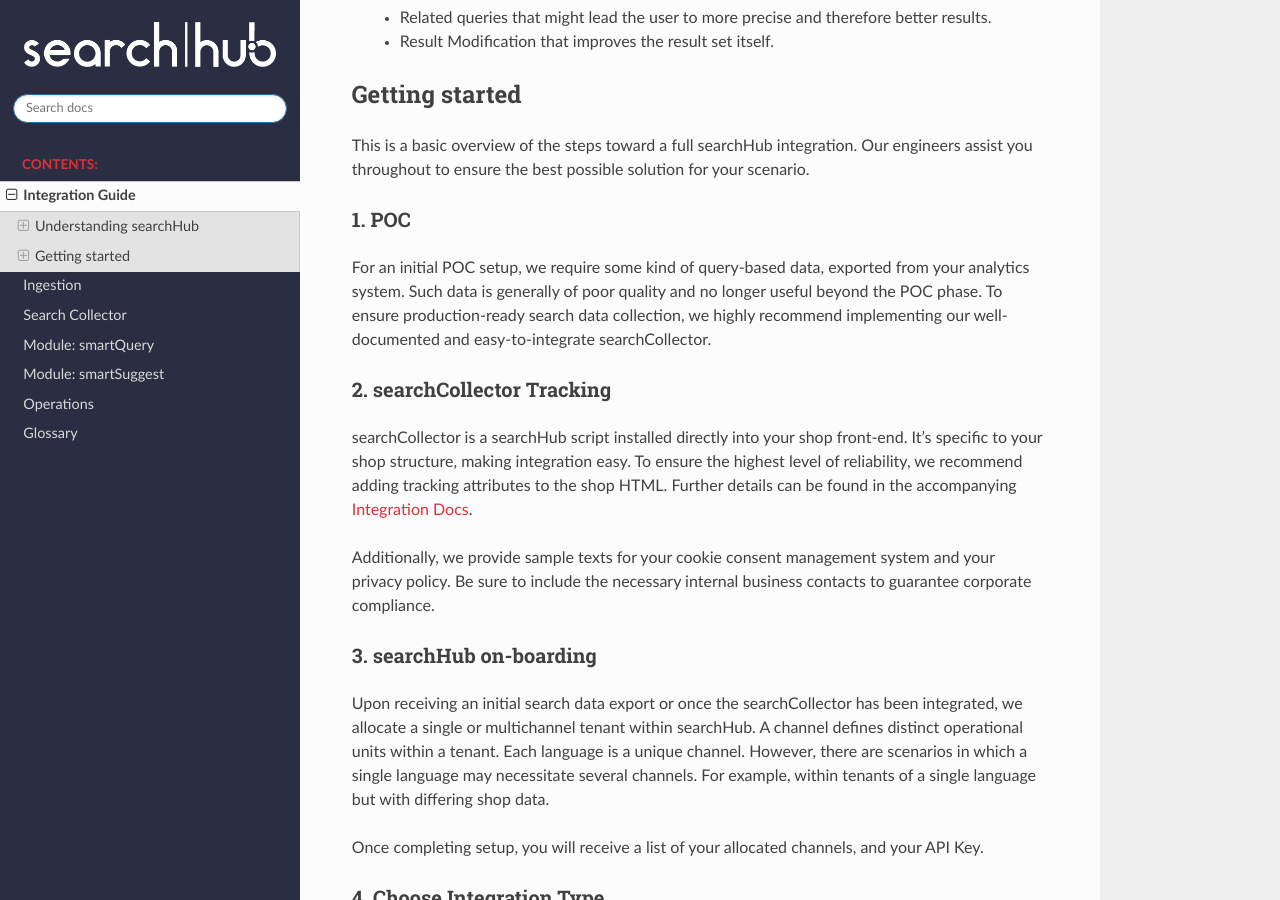
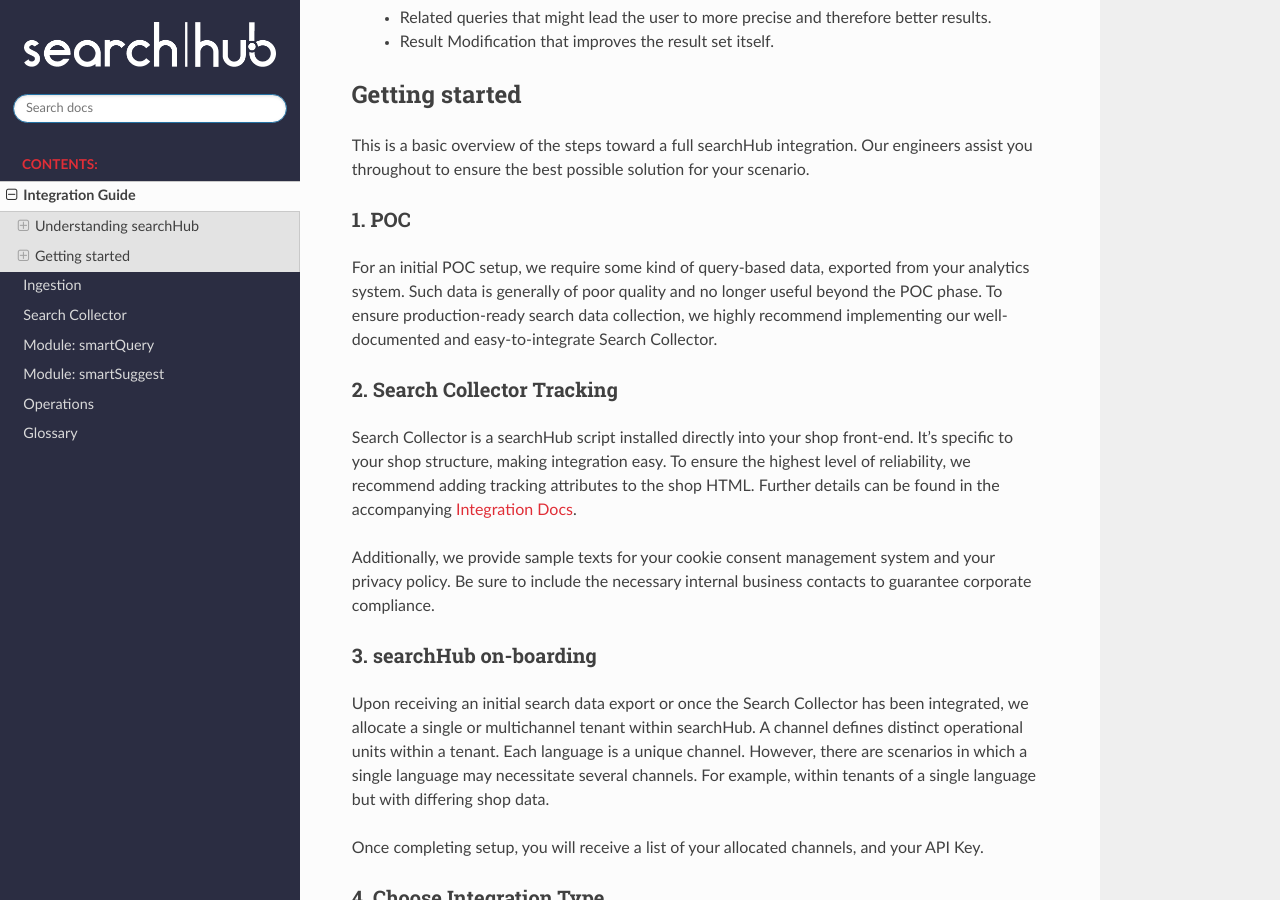
Before and after one commit to CommerceExperts/searchhub-docs, a Sphinx documentation site: the page built from docs/integration-guide.rst, in a window 1280 px wide and 900 px high, scrolled down 1584 px. Built offline with Sphinx 7.4.7 and the Read the Docs theme 3.1.0, drawn with Linux system fonts in a browser that asks for light colours; some of the changed text lies outside the part shown.

Commit message:
Unify spelling of Search Collector

```diff
--- a/docs/ingestion.rst
+++ b/docs/ingestion.rst
@@ -31,7 +31,7 @@
 Frontend Search Tracking
 ^^^^^^^^^^^^^^^^^^^^^^^^
 
-For the best searchHub integration, we recommend the using our `searchCollector`_ tracking solution. To ensure minimal effort, we offer a shop-specific integration script ready to be embedded. Apply your own data attributes, for a more stable integration. `Read full searchCollector documentation`_ for more details.
+For the best searchHub integration, we recommend the using our `Search Collector`_ tracking solution. To ensure minimal effort, we offer a shop-specific integration script ready to be embedded. Apply your own data attributes, for a more stable integration. `Read full Search Collector documentation`_ for more details.
 
 
 Google Analytics API Access
@@ -121,5 +121,5 @@
 .. _glossary: glossary.html
 .. _tenant: ../glossary.html#tenant
 .. _grant access: https://support.google.com/analytics/answer/1009702?hl=en
-.. _searchCollector: /search-collector.html
-.. _Read full searchCollector documentation: /search-collector.html
+.. _Search Collector: /search-collector.html
+.. _Read full Search Collector documentation: /search-collector.html
--- a/docs/integration-guide.rst
+++ b/docs/integration-guide.rst
@@ -14,17 +14,17 @@
 
 To better support an integration par excellence, into existing search ecosystems, we have extracted 3 separate components:
 
-    - searchCollector
+    - Search Collector
     - smartSuggest
     - smartQuery
 
 Search Collector
 ~~~~~~~~~~~~~~~~
-The search-collector is used to collect users' inputs and track interactions with the associated results. This is the foundational data source for the building of intent clusters. What's more, the same data is also used to provide industry-leading insights for the operation and maintenance of the search.
+The Search Collector is used to collect users' inputs and track interactions with the associated results. This is the foundational data source for the building of intent clusters. What's more, the same data is also used to provide industry-leading insights for the operation and maintenance of the search.
 
 smartSuggest
 ~~~~~~~~~~~~
-The smartSuggest module uses the clustered query variations and their related KPIs to provide relevant, performance-driven and versatile as-you-type suggestions (also known as auto-completions). With searchCollector delivering robust query variation data, we can deliver unique, high-value, typo-free, and duplicate-free suggestions.
+The smartSuggest module uses the clustered query variations and their related KPIs to provide relevant, performance-driven and versatile as-you-type suggestions (also known as auto-completions). With Search Collector delivering robust query variation data, we can deliver unique, high-value, typo-free, and duplicate-free suggestions.
 
 smartQuery
 ~~~~~~~~~~
@@ -44,17 +44,17 @@
 
 1. POC
 ~~~~~~
-For an initial POC setup, we require some kind of query-based data, exported from your analytics system. Such data is generally of poor quality and no longer useful beyond the POC phase. To ensure production-ready search data collection, we highly recommend implementing our well-documented and easy-to-integrate searchCollector.
+For an initial POC setup, we require some kind of query-based data, exported from your analytics system. Such data is generally of poor quality and no longer useful beyond the POC phase. To ensure production-ready search data collection, we highly recommend implementing our well-documented and easy-to-integrate Search Collector.
 
-2. searchCollector Tracking
-~~~~~~~~~~~~~~~~~~~~~~~~~~~
-searchCollector is a searchHub script installed directly into your shop front-end. It's specific to your shop structure, making integration easy. To ensure the highest level of reliability, we recommend adding tracking attributes to the shop HTML. Further details can be found in the accompanying `Integration Docs <search-collector.html>`_.
+2. Search Collector Tracking
+~~~~~~~~~~~~~~~~~~~~~~~~~~~~
+Search Collector is a searchHub script installed directly into your shop front-end. It's specific to your shop structure, making integration easy. To ensure the highest level of reliability, we recommend adding tracking attributes to the shop HTML. Further details can be found in the accompanying `Integration Docs <search-collector.html>`_.
 
 Additionally, we provide sample texts for your cookie consent management system and your privacy policy. Be sure to include the necessary internal business contacts to guarantee corporate compliance.
 
 3. searchHub on-boarding
 ~~~~~~~~~~~~~~~~~~~~~~~~
-Upon receiving an initial search data export or once the searchCollector has been integrated, we allocate a single or multichannel tenant within searchHub. A channel defines distinct operational units within a tenant. Each language is a unique channel. However, there are scenarios in which a single language may necessitate several channels. For example, within tenants of a single language but with differing shop data.
+Upon receiving an initial search data export or once the Search Collector has been integrated, we allocate a single or multichannel tenant within searchHub. A channel defines distinct operational units within a tenant. Each language is a unique channel. However, there are scenarios in which a single language may necessitate several channels. For example, within tenants of a single language but with differing shop data.
 
 Once completing setup, you will receive a list of your allocated channels, and your API Key.
 
--- a/docs/smartquery/integration.rst
+++ b/docs/smartquery/integration.rst
@@ -77,7 +77,8 @@
 
 Along with a potential search result it should be presented to the user as alternative queries, maybe embedded into some feedback text like "*Did you mean '${potentialCorrections[0]}'*".
 
-A click on one of those queries should cause a new search request and can lead to an improved search result. In combination with our searchCollector tracking, we gather accepted corrections and may automatically improve future requests of those corrected queries.
+A click on one of those queries should cause a new search request and can lead to an improved search result. In combination with our Search Collector tracking,
+we gather accepted corrections and may automatically improve future requests of those corrected queries.
 
 
 Related Queries
```
